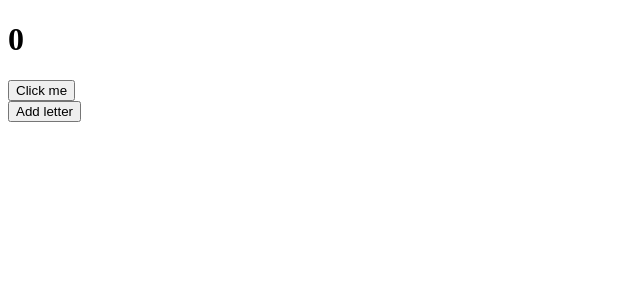
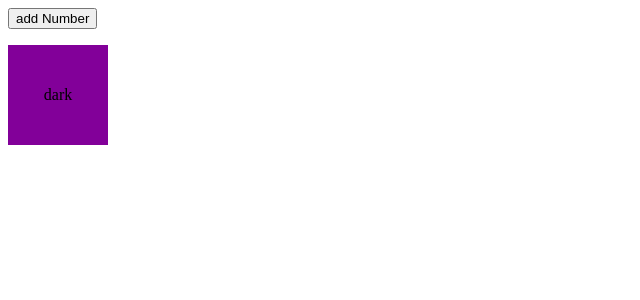
Before and after one commit to majcherrr87/MegaK_Frontowcy_React, a React (Vite) app: page / in a window 1280 px wide. Shown: the top 300 px of the page, without its empty margins (0-640 px from the left). Built offline with nearby package versions, Linux system fonts and the light colour scheme.

Commit message:
home work

```diff
--- a/src/App.tsx
+++ b/src/App.tsx
@@ -1,11 +1,11 @@
-import { Exerice2 } from './Customhooks/Exerice2'
-import { Exerice2Hello } from './Customhooks/Exerice2Hello'
+import { Numbers } from './Customhooks/Numbers'
+import { RandomColor } from './Customhooks/RandomColor'
 
 export const App = () => {
 	return (
 		<>
-			<Exerice2 />
-			<Exerice2Hello />
+			<Numbers />
+			<RandomColor />
 		</>
 	)
 }
--- /dev/null
+++ b/src/Customhooks/Numbers.tsx
@@ -0,0 +1,19 @@
+import { useNumbres } from '../hooks/useNumbres'
+
+export const Numbers = () => {
+	const { numbers, addNumber, deleteNumber } = useNumbres()
+
+	return (
+		<div>
+			<button onClick={addNumber}>add Number</button>
+			<ul>
+				{numbers.map((number, index) => (
+					<li key={index}>
+						{number}
+						<button onClick={() => deleteNumber(index)}> Delete</button>
+					</li>
+				))}
+			</ul>
+		</div>
+	)
+}
--- /dev/null
+++ b/src/Customhooks/RandomColor.tsx
@@ -0,0 +1,20 @@
+import { useRandomColor } from '../hooks/useRandomColor'
+
+export const RandomColor = () => {
+	const { color, colorType } = useRandomColor('dark')
+
+	return (
+		<div
+			style={{
+				width: 100,
+				height: 100,
+				background: color,
+				display: 'flex',
+				justifyContent: 'center',
+				alignItems: 'center',
+			}}
+		>
+			{colorType}
+		</div>
+	)
+}
--- /dev/null
+++ b/src/hooks/useNumbres.ts
@@ -0,0 +1,20 @@
+import { useState } from 'react'
+
+type ReturnType = {
+	numbers: number[]
+	addNumber: () => void
+	deleteNumber: (index: number) => void
+}
+
+export const useNumbres = (): ReturnType => {
+	const [numbers, setNumbers] = useState<number[]>([])
+
+	const addNumber = () => {
+		setNumbers((prev) => [...prev, Math.round(Math.random() * 9)])
+	}
+	const deleteNumber = (index: number) => {
+		setNumbers((prev) => prev.filter((_num, i) => i !== index))
+	}
+
+	return { numbers, addNumber, deleteNumber }
+}
--- /dev/null
+++ b/src/hooks/useRandomColor.ts
@@ -0,0 +1,15 @@
+import { useEffect, useState } from 'react'
+
+type ColorType = 'dark' | 'light'
+
+export const useRandomColor = (colorType: ColorType) => {
+	const [color, setColor] = useState('hsl(360, 100%, 85%)')
+
+	useEffect(() => {
+		setColor(
+			`hsl(${Math.round(Math.random() * 360)}, 100%, ${colorType === 'dark' ? '30%' : '70%'})`,
+		)
+	}, [colorType])
+
+	return { color, colorType }
+}
```
Also changed, not shown: src/Zadanie4/HomeWork1.tsx (deleted, +0 -34 lines).
